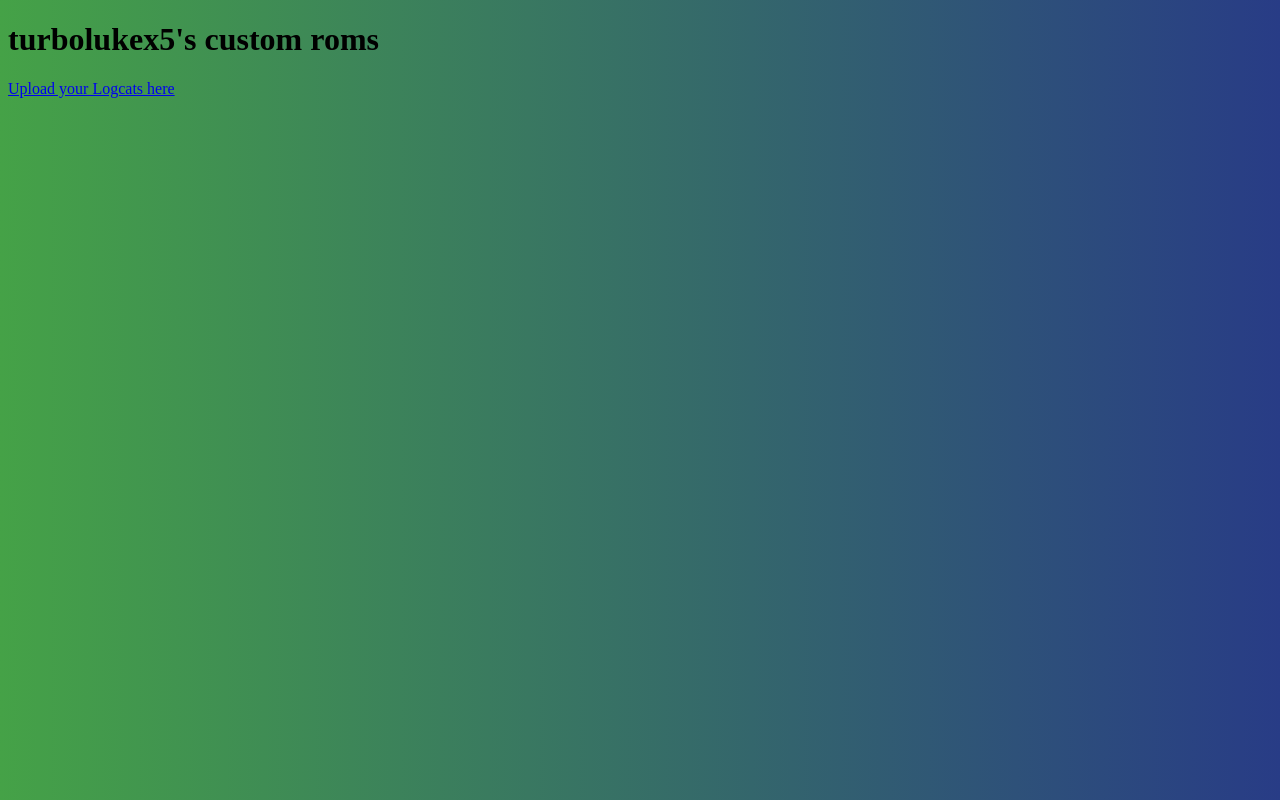
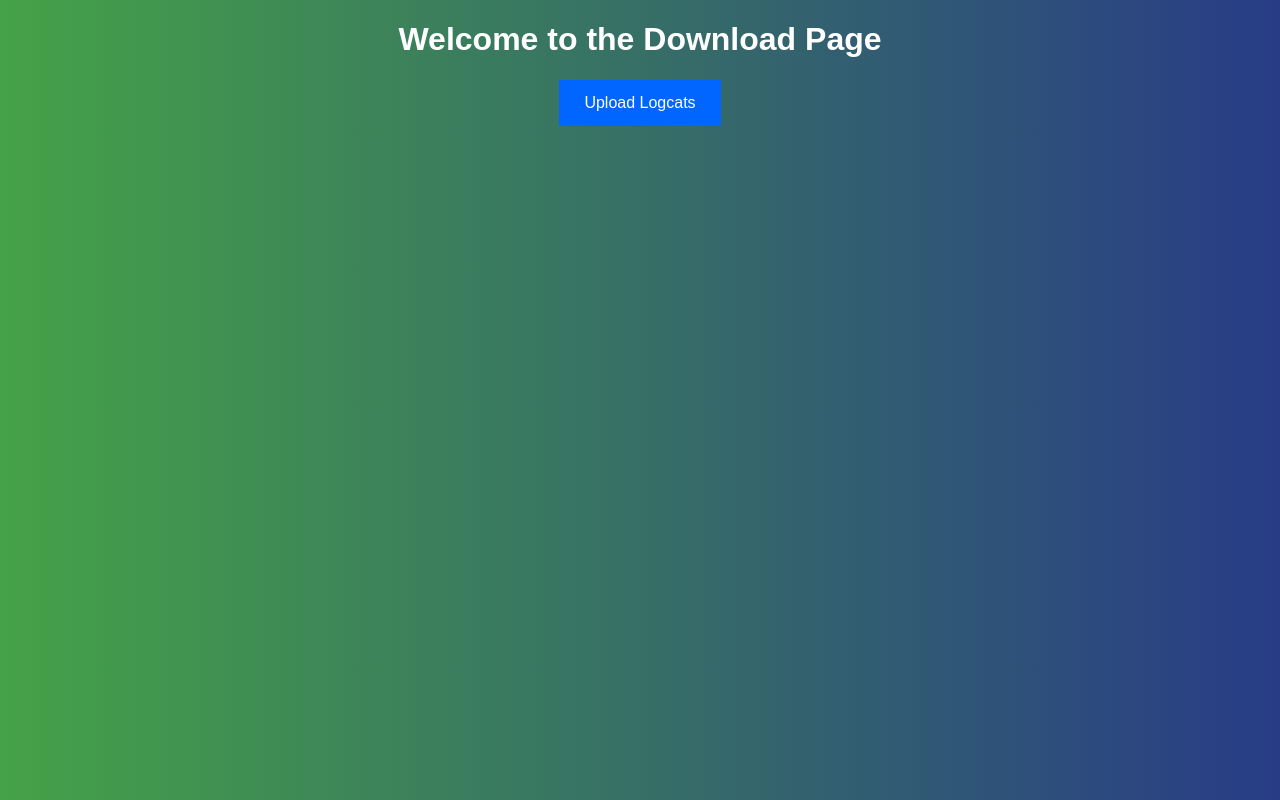
Before and after one commit to turboIukex5/turboIukex5.github.io, a plain HTML site: page index.html in a window 1280 px wide. Drawn offline with Linux system fonts and the light colour scheme.

Commit message:
logcat upload!

```diff
--- a/index.html
+++ b/index.html
@@ -2,14 +2,26 @@
 <html>
 <title> Turbolukex5's Custom ROMS</title>
 <style>
-body {background: #283c86;
-background: -webkit-linear-gradient(to right, #45a247, #283c86);
-background: linear-gradient(to right, #45a247, #283c86);
+body {background: #283c86; background: -webkit-linear-gradient(to right, #45a247, #283c86); background: linear-gradient(to right, #45a247, #283c86);}
+h1{color: white; text-align:center; font-family:arial;}
 
+a:link, a:visited {
+    background-color: #0066FF;
+    color: white;
+    padding: 14px 25px;
+    text-align: center;
+    text-decoration: none;
+    display: inline-block;
+    font-family:arial;
+}
+
+
+a:hover, a:active {
+    background-color: #0033FF;
 }
 </style>
 <body>
-<h1>turbolukex5's custom roms</h1>
-<script type="text/javascript">function MEGAdrop() { window.open("https://mega.nz/megadrop/zQD4mz8aWps ","_blank","width=750, height=738, resizable=no, status=no, location=no, titlebar=no, toolbar=no", true );}</script><a href="javascript:MEGAdrop();">Upload your Logcats here</a>
+<h1>Welcome to the Download Page</h1>
+<center><a href="https://mega.nz/megadrop/zQD4mz8aWps" target="_blank">Upload Logcats</a></center>
 </body>
 </html>
```
